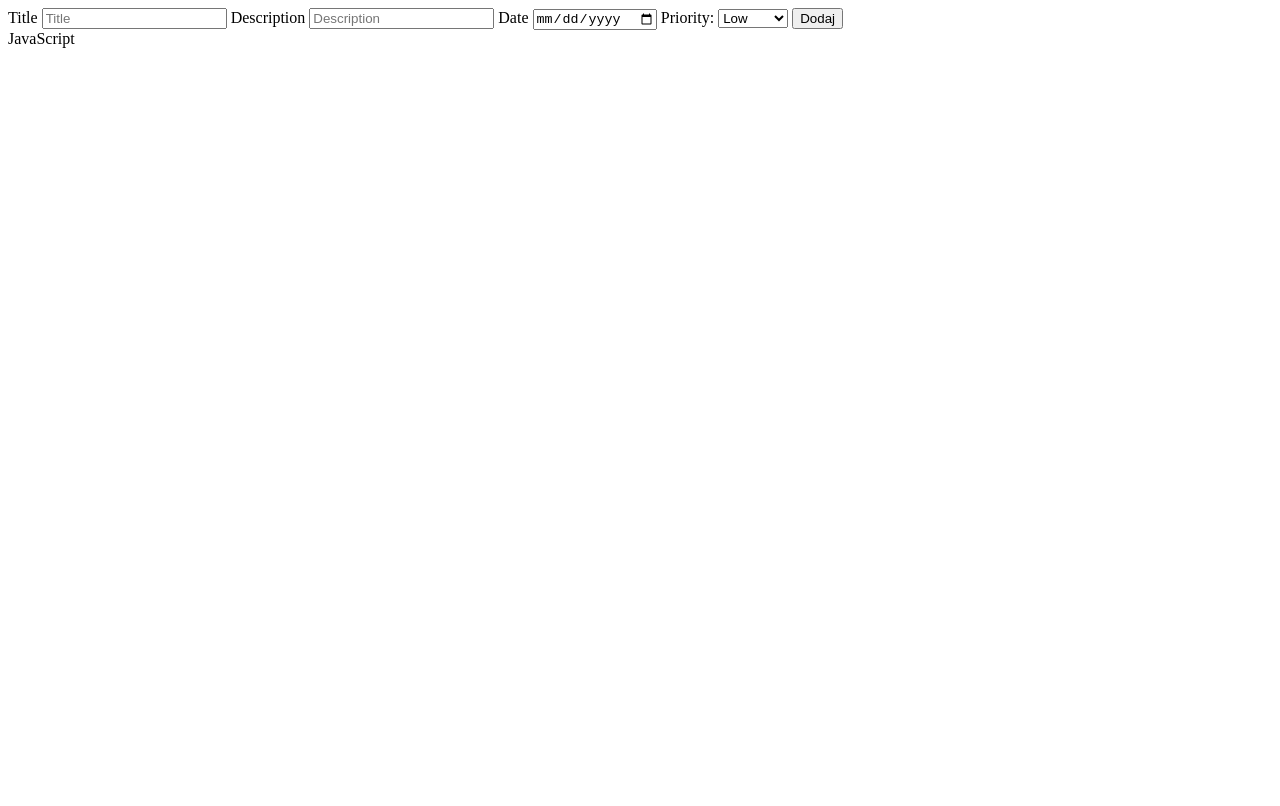
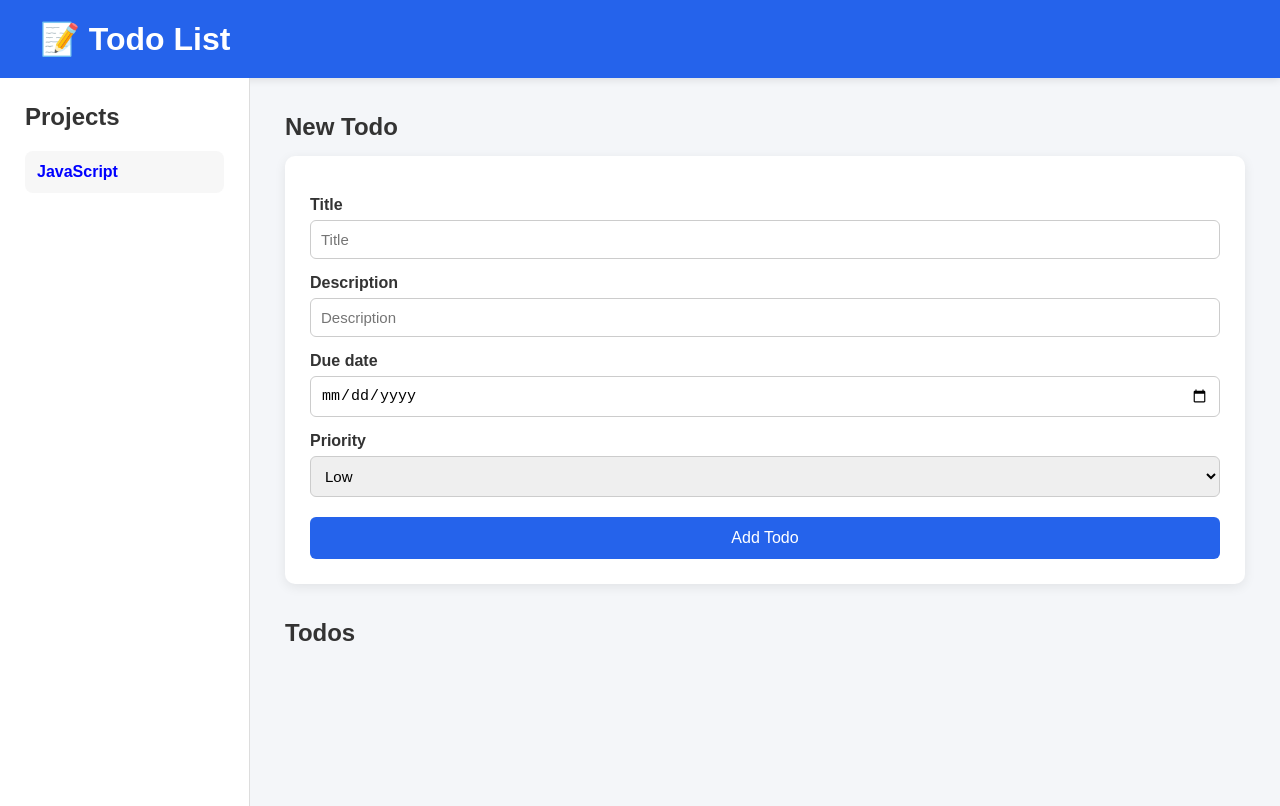
Before and after one commit to PawelBelczyk/to-do, a plain HTML site: page index.html in a window 1280 px wide. Drawn offline with Linux system fonts and the light colour scheme.

Commit message:
better ui html and css

```diff
--- a/index.html
+++ b/index.html
@@ -8,31 +8,56 @@
     <title>to-do</title>
     <link rel="stylesheet" href="style.css">
 </head>
+
 <body>
+
+    <header>
+        <h1>📝 Todo List</h1>
+    </header>
+
+    <main class="container">
+
+        <aside class="sidebar">
+            <h2>Projects</h2>
+            <div id="projects"></div>
+        </aside>
+
+        <section class="content">
+
+            <h2>New Todo</h2>
+
+            <div class="form">
 
                 <label for="todo-title">Title</label>
                 <input type="text" id="todo-title" placeholder="Title">
+
                 <label for="todo-description">Description</label>
                 <input type="text" id="todo-description" placeholder="Description">
-<label for="todo-date">Date</label>
+
+                <label for="todo-date">Due date</label>
                 <input type="date" id="todo-date">
-<label for="todo-priority">Priority:</label>
+
+                <label for="todo-priority">Priority</label>
                 <select id="todo-priority">
                     <option value="low">Low</option>
                     <option value="medium">Medium</option>
                     <option value="high">High</option>
                 </select>
-<button id="add-todo">Dodaj</button>
 
+                <button id="add-todo">Add Todo</button>
 
+            </div>
 
+            <h2>Todos</h2>
 
+            <div id="todos"></div>
 
+        </section>
 
+    </main>
 
-    <div id="projects"></div>
-    <div id="todos"></div>
     <script type="module" src="./src/modules/app.js"></script>
 
 </body>
+
 </html>
--- a/src/modules/app.js
+++ b/src/modules/app.js
@@ -32,12 +32,14 @@ function initApp() {
         activeProject = projects[0];
     }
 
-    renderProjects(projects, selectProject);
+    renderProjects(projects, selectProject, activeProject);
     renderTodos(activeProject, deleteTodo);
 }
 
 function selectProject(project) {
     activeProject = project;
+        renderProjects(projects, selectProject, activeProject);
+
     renderTodos(activeProject, deleteTodo);
 }
 
--- a/src/modules/dom.js
+++ b/src/modules/dom.js
@@ -1,12 +1,17 @@
 const projectsContainer = document.querySelector("#projects");
 const todosContainer = document.querySelector("#todos");
 
-export function renderProjects(projects, onSelectProject) {
+export function renderProjects(projects, onSelectProject, activeProject) {
     projectsContainer.innerHTML = "";
 
     projects.forEach(project => {
         const div = document.createElement("div");
         div.textContent = project.name;
+
+        if (activeProject && project.name === activeProject.name) {
+            div.style.fontWeight = "bold";
+            div.style.color = "blue";
+        }
 
         div.addEventListener("click", () => {
             onSelectProject(project);
--- a/style.css
+++ b/style.css
@@ -1,19 +1,149 @@
+* {
+    margin: 0;
+    padding: 0;
+    box-sizing: border-box;
+}
+
+body {
+    font-family: Arial, Helvetica, sans-serif;
+    background: #f4f6f9;
+    color: #333;
+}
+
+header {
+    background: #2563eb;
+    color: white;
+    padding: 20px 40px;
+    box-shadow: 0 2px 8px rgba(0,0,0,.1);
+}
+
+.container {
+    display: flex;
+    min-height: calc(100vh - 72px);
+}
+
+.sidebar {
+    width: 250px;
+    background: white;
+    border-right: 1px solid #ddd;
+    padding: 25px;
+}
+
+.sidebar h2 {
+    margin-bottom: 20px;
+}
+
+#projects div {
+    padding: 12px;
+    margin-bottom: 10px;
+    border-radius: 8px;
+    cursor: pointer;
+    background: #f7f7f7;
+    transition: .2s;
+}
+
+#projects div:hover {
+    background: #dbeafe;
+}
+
+.content {
+    flex: 1;
+    padding: 35px;
+}
+
+.content h2 {
+    margin-bottom: 15px;
+}
+
+.form {
+    background: white;
+    padding: 25px;
+    border-radius: 10px;
+    box-shadow: 0 3px 12px rgba(0,0,0,.08);
+    margin-bottom: 35px;
+}
+
+.form label {
+    display: block;
+    margin-top: 15px;
+    margin-bottom: 6px;
+    font-weight: bold;
+}
+
+.form input,
+.form select {
+    width: 100%;
+    padding: 10px;
+    border: 1px solid #ccc;
+    border-radius: 6px;
+    font-size: 15px;
+}
+
+.form button {
+    width: 100%;
+    margin-top: 20px;
+    padding: 12px;
+    background: #2563eb;
+    color: white;
+    border: none;
+    border-radius: 6px;
+    font-size: 16px;
+    cursor: pointer;
+    transition: .2s;
+}
+
+.form button:hover {
+    background: #1d4ed8;
+}
+
 .todo {
-    padding: 10px;
-    margin: 10px 0;
-    border-radius: 8px;
-    border: 1px solid #ddd;
-    background: #fff;
+    background: white;
+    margin-bottom: 18px;
+    padding: 18px;
+    border-radius: 10px;
+    box-shadow: 0 2px 10px rgba(0,0,0,.08);
+    border-left: 6px solid #ccc;
+}
+
+.todo strong {
+    display: block;
+    font-size: 18px;
+    margin-bottom: 8px;
+}
+
+.todo p {
+    margin-bottom: 10px;
+    color: #555;
+}
+
+.todo small {
+    display: block;
+    color: #777;
+    margin-bottom: 4px;
 }
 
 .priority-low {
-    border-left: 6px solid #2ecc71;
+    border-left-color: #22c55e;
 }
 
 .priority-medium {
-    border-left: 6px solid #f1c40f;
+    border-left-color: #f59e0b;
 }
 
 .priority-high {
-    border-left: 6px solid #e74c3c;
+    border-left-color: #ef4444;
 }
+
+.delete-btn {
+    margin-top: 15px;
+    padding: 8px 14px;
+    border: none;
+    border-radius: 6px;
+    background: #ef4444;
+    color: white;
+    cursor: pointer;
+}
+
+.delete-btn:hover {
+    background: #dc2626;
+}
```
Lines whose indentation alone changed are shown as unchanged.
